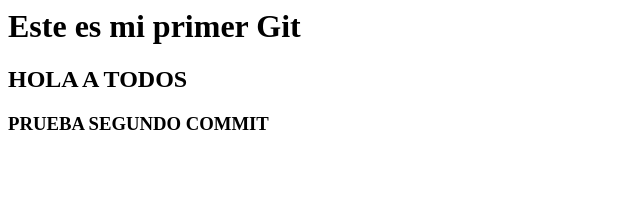
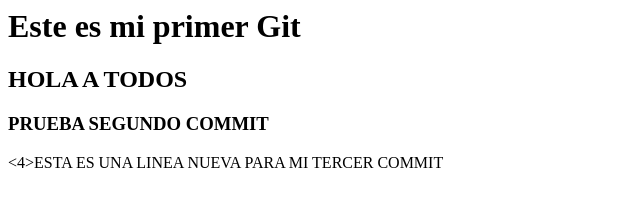
Before and after one commit to ariana-mag/Clase2517-Git, a plain HTML site: page index.html in a window 1280 px wide. Shown: the whole page, without its empty margins (0-640 px from the left). Drawn offline with Linux system fonts and the light colour scheme.

Commit message:
Tercer Commit

```diff
--- a/index.html
+++ b/index.html
@@ -6,6 +6,7 @@
 <h1>Este es mi primer Git</h1>
 <h2>HOLA A TODOS</h2>
 <h3>PRUEBA SEGUNDO COMMIT</h3>
+<4>ESTA ES UNA LINEA NUEVA PARA MI TERCER COMMIT</4>
 
 
 </body>
```
